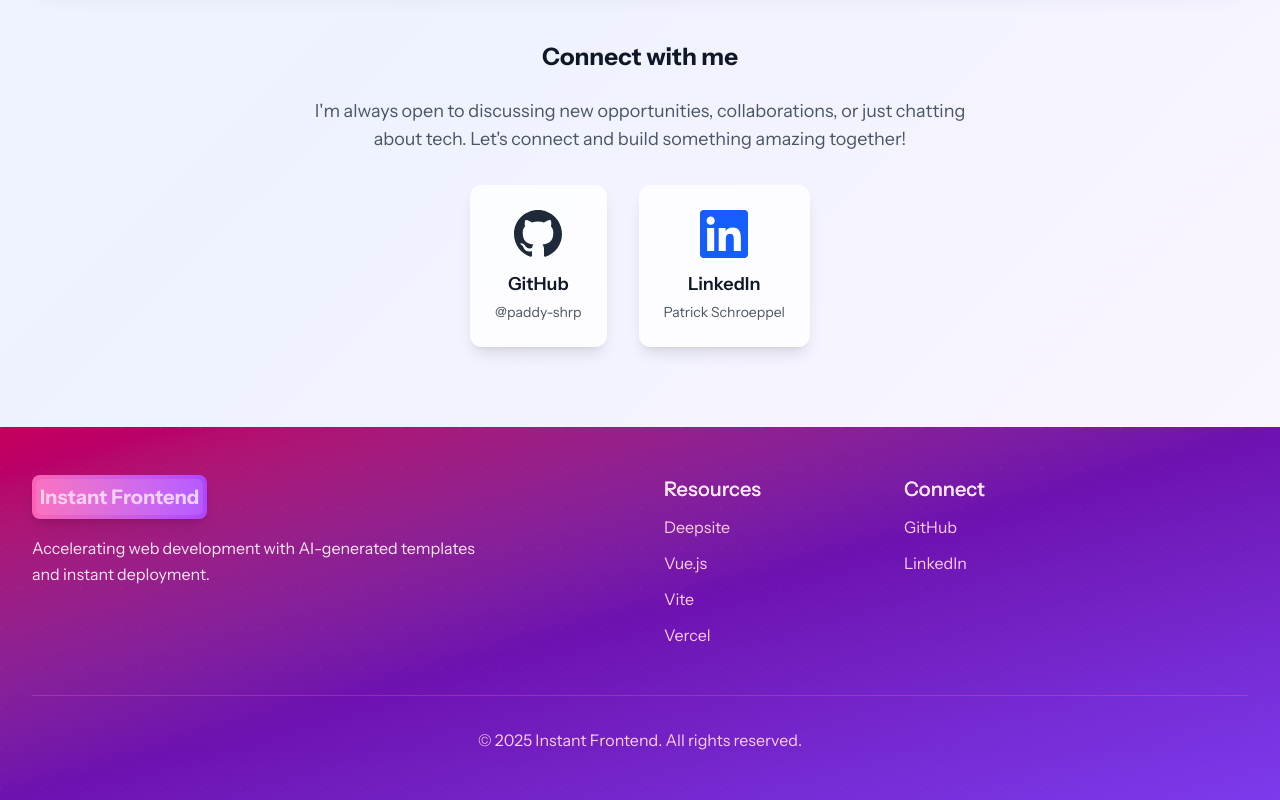
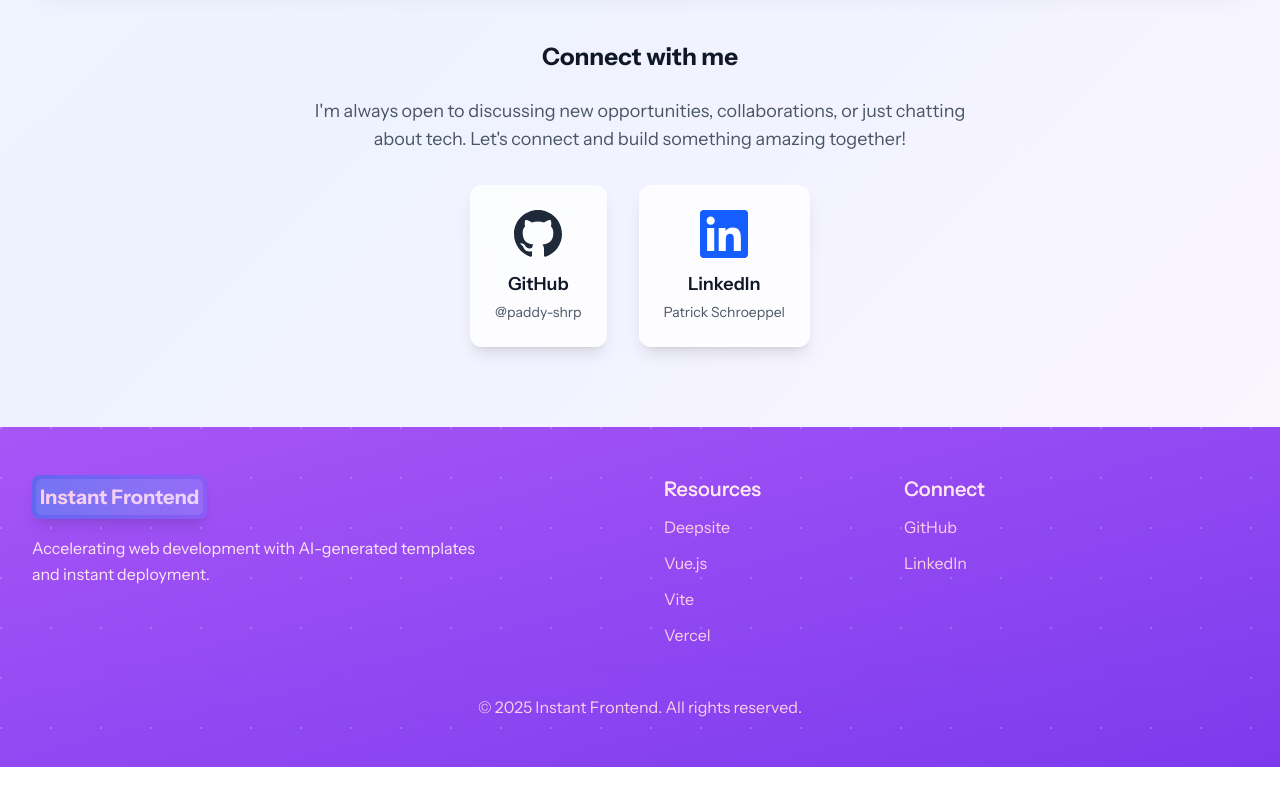
Before and after one commit to paddy-shrp/vue-ts-tailwind, a Vue app: page / in a window 1280 px wide. Shown: the part 2420-3220 px from the top of the page. After the commit the page ends 3187 px from the top, so only its background shows below. Built offline with nearby package versions, Linux system fonts and the light colour scheme.

Commit message:
Hotfix Footer

```diff
--- a/src/components/Footer.vue
+++ b/src/components/Footer.vue
@@ -1,10 +1,10 @@
 <template>
-    <footer
-        class="relative bg-gradient-to-br from-pink-700 via-purple-800 to-secondary-dark text-white py-12 overflow-hidden">
-        <!-- Background Pattern -->
+    <footer class="relative text-white py-12 overflow-hidden">
+        <div class="absolute inset-0 bg-gradient-to-br from-secondary-light to-secondary-dark"></div>
+
         <div class="absolute inset-0 opacity-20">
-            <div
-                class="absolute inset-0 bg-[radial-gradient(circle_at_1px_1px,rgba(255,255,255,0.15)_1px,transparent_0)] bg-[length:20px_20px]">
+            <div class="absolute top-0 left-0 w-full h-full"
+                style="background-image: radial-gradient(circle at 1px 1px, white 1px, transparent 0); background-size: 50px 50px;">
             </div>
         </div>
 
@@ -16,7 +16,7 @@
                     <a href="/" class="block group">
                         <div class="flex items-center justify-center lg:justify-start">
                             <div
-                                class="bg-gradient-to-r from-pink-400 to-purple-500 p-1 rounded-lg shadow-lg group-hover:shadow-xl transition-all duration-300">
+                                class="bg-gradient-to-r from-primary to-secondary p-1 rounded-lg shadow-lg group-hover:shadow-xl transition-all duration-300">
                                 <div class="bg-white/10 backdrop-blur-sm p-1 rounded-md">
                                     <span
                                         class="font-bold text-transparent bg-clip-text bg-gradient-to-r from-pink-200 to-purple-200 text-xl">Instant
@@ -77,13 +77,9 @@
             </div>
 
             <!-- Copyright Section -->
-            <div class="mt-12 pt-8 border-t border-pink-400/30 text-center text-pink-200 backdrop-blur-sm">
+            <div class="mt-4 pt-8 text-center text-pink-200 backdrop-blur-sm">
                 <p>© {{ new Date().getFullYear() }} Instant Frontend. All rights reserved.</p>
             </div>
         </div>
     </footer>
 </template>
-
-<script setup lang="ts">
-// Footer component logic
-</script>
```
